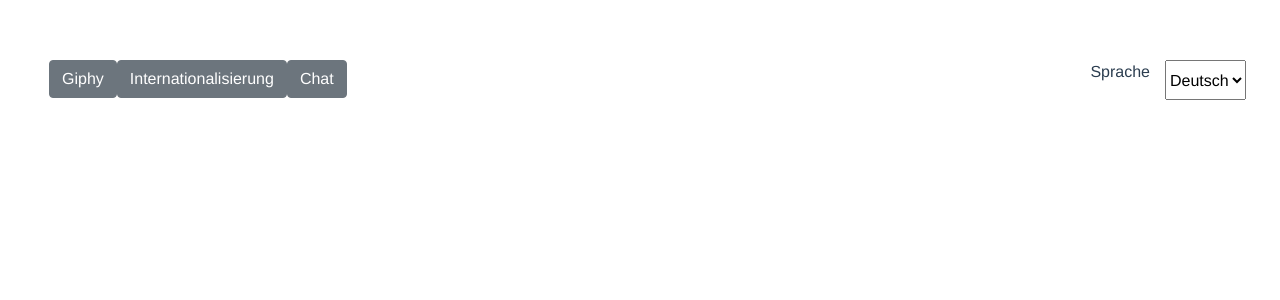
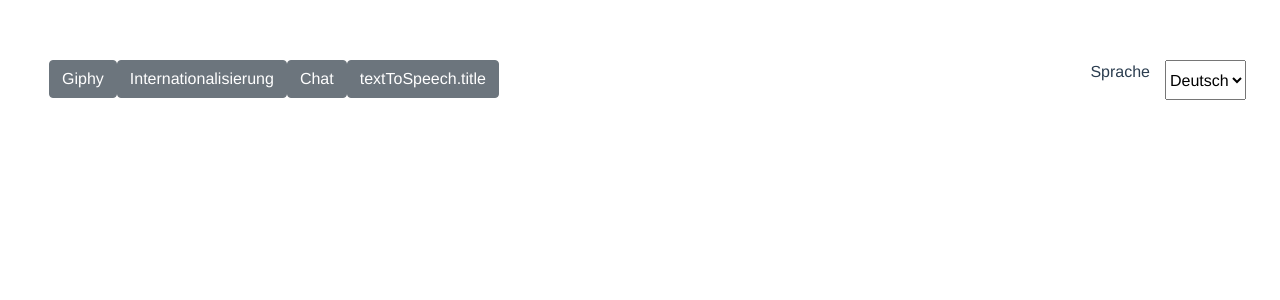
Before and after one commit to Mariobacsi/vue-giphy, a Vue app: page /chat in a window 1280 px wide. Shown: the top 300 px of the page. Built offline with nearby package versions, Linux system fonts and the light colour scheme.

Commit message:
view erzeugt

```diff
--- a/src/App.vue
+++ b/src/App.vue
@@ -1,7 +1,6 @@
 <!--Team: Seidl, Kraljevic, Scherling-->
 <template>
   <div id="app">
-
     <!--Links zu den verschiedenen Views(Routers)-->
     <b-row>
       <b-row class="col">
@@ -13,6 +12,9 @@
         </router-link>
         <router-link to="/chat">
           <b-button>{{ $t('chat.title') }}</b-button>
+        </router-link>
+        <router-link to="/textToSpeech">
+          <b-button>{{ $t('textToSpeech.title') }}</b-button>
         </router-link>
       </b-row>
       <!--Sprachselector-->
--- a/src/router/index.js
+++ b/src/router/index.js
@@ -27,6 +27,11 @@ const routes = [
         path: '/chat',
         name: 'Chat',
         component: () => import('../views/Chat.vue')
+    },
+    {
+        path: '/textToSpeech',
+        name: 'Chat',
+        component: () => import('../views/textToSpeech')
     }
 ]
 
--- /dev/null
+++ b/src/views/textToSpeech.vue
@@ -0,0 +1,21 @@
+<template>
+  <div>
+    <vue-speech />
+  </div>
+</template>
+
+<script>
+export default {
+name: "textToSpeech"
+}
+
+import Vue from 'vue'
+import VueSpeech from 'vue-speech'
+
+
+Vue.use(VueSpeech)
+</script>
+
+<style scoped>
+
+</style>
```
Lines whose indentation alone changed are shown as unchanged.
